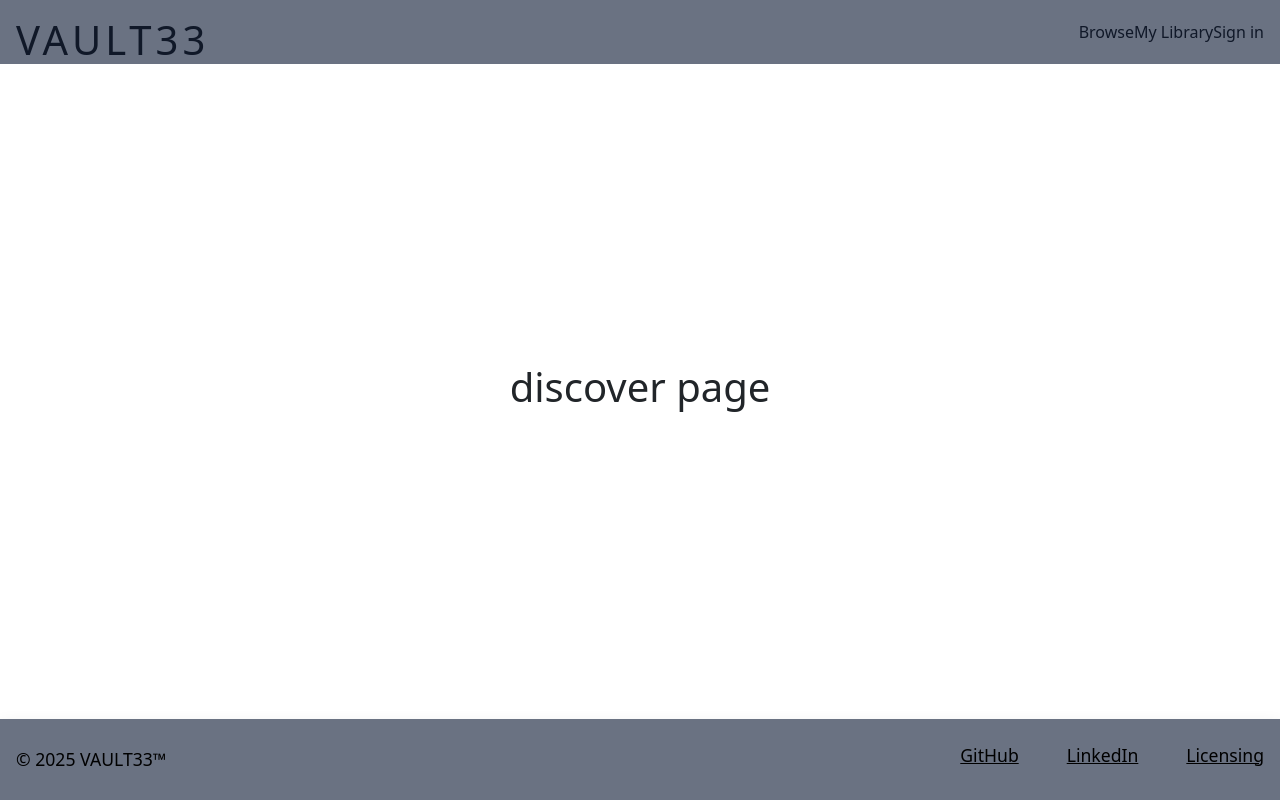
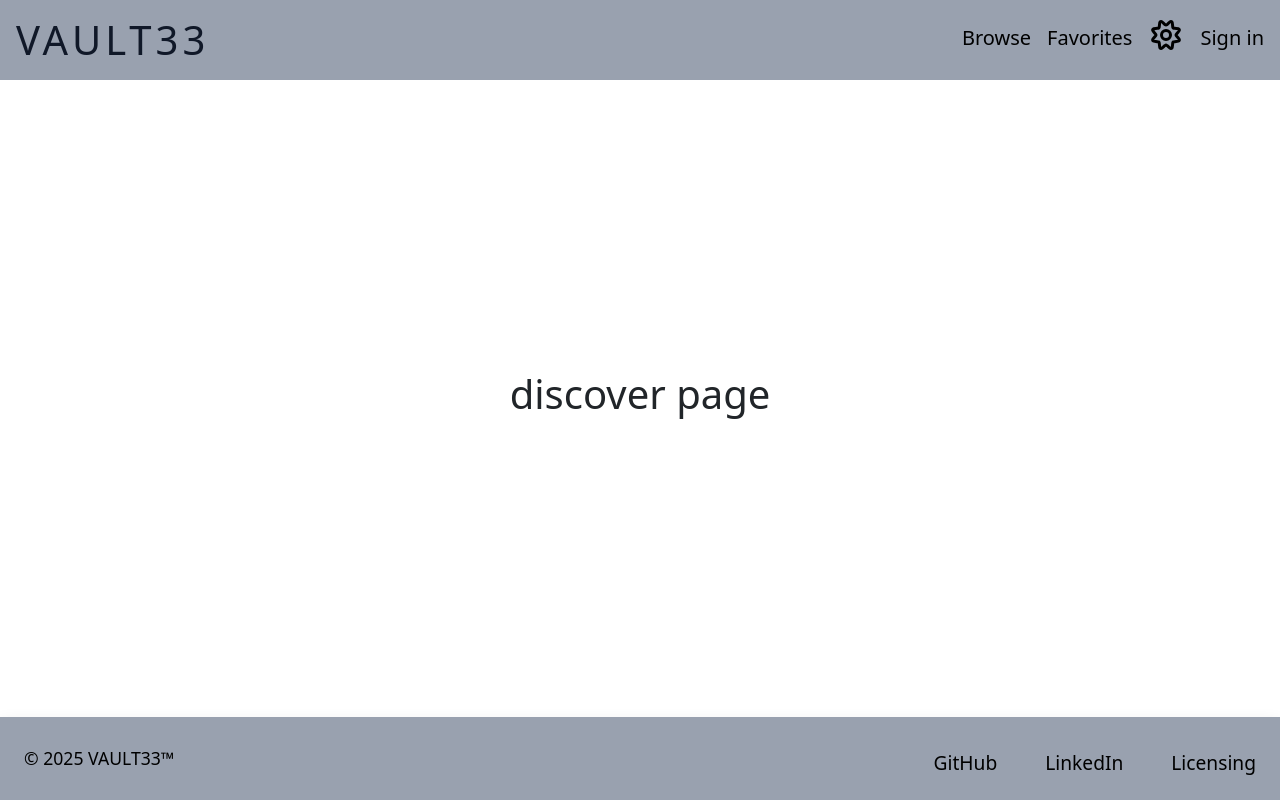
Before and after one commit to thedenisovan/videogame-archive, a React (Vite) app: page / in a window 1280 px wide. Built offline with nearby package versions, Linux system fonts and the light colour scheme.

Commit message:
Add: tests for desktop header components

```diff
--- a/src/components/App.tsx
+++ b/src/components/App.tsx
@@ -1,4 +1,4 @@
-import { useState, createContext } from 'react';
+import { useState, createContext, useEffect } from 'react';
 // import useGameData from '../components/apiHooks/GameData';
 import Header from './header/Header';
 import FooterComp from './footer/FooterComp';
@@ -9,21 +9,32 @@ const ThemeContext = createContext({
   toggleDark: () => {},
 });
 
+const AuthorizationContext = createContext({
+  isLoggedIn: false,
+});
+
 export default function App() {
   // const { data } = useGameData({ title: 'elder scrolls skyrim' });
   const [dark, setDark] = useState<boolean>(false);
+  const [isLoggedIn, setLoggedIn] = useState<boolean>(false);
+
+  useEffect(() => {
+    setLoggedIn(false);
+  }, []); //!TODO : change to appropriate logic
 
   const toggleDark = () => setDark(!dark);
 
   return (
     <>
-      <ThemeContext value={{ dark, toggleDark }}>
-        <Header role='header' />
-        <Outlet />
-        <FooterComp />
-      </ThemeContext>
+      <AuthorizationContext value={{ isLoggedIn }}>
+        <ThemeContext value={{ dark, toggleDark }}>
+          <Header role='header' />
+          <Outlet />
+          <FooterComp />
+        </ThemeContext>
+      </AuthorizationContext>
     </>
   );
 }
 
-export { ThemeContext };
+export { ThemeContext, AuthorizationContext };
--- a/src/components/footer/FooterComp.tsx
+++ b/src/components/footer/FooterComp.tsx
@@ -8,8 +8,8 @@ export default function FooterComp() {
   return (
     <Footer
       container
-      className={`p-3 ${
-        !dark ? '!bg-gray-500' : 'bg-gray-700 text-white'
+      className={`p-4 ${
+        !dark ? '!bg-gray-400' : 'bg-gray-700 text-white'
       } rounded-0`}
     >
       <FooterCopyright
@@ -17,7 +17,7 @@ export default function FooterComp() {
         by=' VAULT33™'
         year={2025}
       />
-      <FooterLinkGroup className='flex justify-center align-middle gap-5 pt-2'>
+      <FooterLinkGroup className='flex justify-center align-middle gap-5 pt-2 mb-0'>
         <FooterLink
           children='GitHub'
           href='https://github.com/thedenisovan?tab=overview&from=2025-08-01&to=2025-08-12'
@@ -49,7 +49,9 @@ function FooterLink({
 }) {
   return (
     <a
-      className={`md:text-[1.1rem] ${dark ? 'text-white' : 'text-black'}`}
+      className={`!no-underline md:text-[1.2rem] ${
+        dark ? 'text-white' : 'text-black'
+      }`}
       href={href}
       target='_blank'
     >
--- a/src/components/header/DesktopHeader.tsx
+++ b/src/components/header/DesktopHeader.tsx
@@ -1,10 +1,75 @@
+import { Link } from 'react-router';
+import svg from '../../utils/svg';
+import { useContext } from 'react';
+import { ThemeContext, AuthorizationContext } from '../App';
+
 function DesktopHeader({ className }: { className: string }) {
+  const { dark, toggleDark } = useContext(ThemeContext);
+  const { isLoggedIn } = useContext(AuthorizationContext);
+
+  // return correct theme comp based on value of theme boolean
+  const returnTheme = () => (dark ? svg.moon : svg.sun);
+  // return correct sign in text based if user logged in or not
+  const authStatus = () => (isLoggedIn ? 'Sign out' : 'Sign in');
+
   return (
-    <div className={className}>
-      <button>Browse</button>
-      <button>My Library</button>
-      <button>Sign in</button>
-    </div>
+    <ul className={className}>
+      <li>
+        <NavButton
+          testid='browse-button'
+          dark={dark}
+          children='Browse'
+          path='/'
+        />
+      </li>
+      <li>
+        <NavButton
+          testid='favorites-button'
+          dark={dark}
+          children='Favorites'
+          path='fav'
+        />
+      </li>
+      <li>
+        <button data-testid='theme-button' onClick={() => toggleDark()}>
+          <img
+            className='w-9 -translate-y-[7px]'
+            src={returnTheme()}
+            alt='theme icon'
+          />
+        </button>
+      </li>
+      <li>
+        <NavButton
+          testid='auth-button'
+          dark={dark}
+          children={authStatus()}
+          path='auth'
+        />
+      </li>
+    </ul>
+  );
+}
+
+function NavButton({
+  children,
+  path,
+  dark,
+  testid,
+}: {
+  children: string;
+  path: string;
+  dark: boolean;
+  testid: string;
+}) {
+  return (
+    <Link
+      className={`text-xl ${dark ? 'text-white' : 'text-black'} !no-underline`}
+      to={path}
+      data-testid={testid}
+    >
+      {children}
+    </Link>
   );
 }
 
--- a/src/components/header/Header.tsx
+++ b/src/components/header/Header.tsx
@@ -14,8 +14,8 @@ export default function Header({ role }: { role: string }) {
     <header role={role}>
       <div
         className={`${
-          dark ? 'text-white bg-gray-800' : 'bg-gray-500 text-gray-900'
-        } flex justify-between p-3 h-[4rem]`}
+          dark ? 'text-white bg-gray-800' : 'bg-gray-400 text-gray-900'
+        } flex justify-between p-3 h-[4rem] md:h-[5rem]`}
       >
         <h1 className={`text-2xl font-bold tracking-widest`}>VAULT33</h1>
         <button
@@ -31,7 +31,7 @@ export default function Header({ role }: { role: string }) {
             />
           }
         </button>
-        <DesktopHeader className='hidden md:flex' />
+        <DesktopHeader className='hidden md:flex md:gap-4 md:pt-2' />
       </div>
       <SideBar toggleSideBar={toggleSideBar} isOpen={isOpen} />
     </header>
--- a/src/components/header/SideBar.tsx
+++ b/src/components/header/SideBar.tsx
@@ -1,5 +1,5 @@
 import { useContext } from 'react';
-import { ThemeContext } from '../App';
+import { ThemeContext, AuthorizationContext } from '../App';
 import { Link } from 'react-router';
 import svg from '../../utils/svg';
 
@@ -11,9 +11,7 @@ export default function SideBar({
   toggleSideBar: () => void;
 }) {
   const { dark, toggleDark } = useContext(ThemeContext);
-
-  // !todo: temp value which need to be replaced with state which will check is user signed in
-  const value: boolean = true;
+  const { isLoggedIn } = useContext(AuthorizationContext);
 
   // removes focus from button and closes side bar after btn is being clicked
   const removeFocus = (
@@ -53,7 +51,7 @@ export default function SideBar({
             dark={dark}
             lightSvg={svg.lightLib}
             darkSvg={svg.darkLib}
-            children='My Library'
+            children='Favorites'
           />
         </Link>
 
@@ -81,7 +79,7 @@ export default function SideBar({
               <img width={30} src={svg.darkSignIn} alt='current light mode' />
             )}
             <p className={`!ml-2 mt-3 ${dark ? 'text-white' : 'text-black'}`}>
-              {value ? `Sign in` : 'Sign out'}
+              {!isLoggedIn ? `Sign in` : 'Sign out'}
             </p>
           </button>
         </Link>
```
Also changed, not shown: 1 other file (tests, documents, lock files or other folders).
